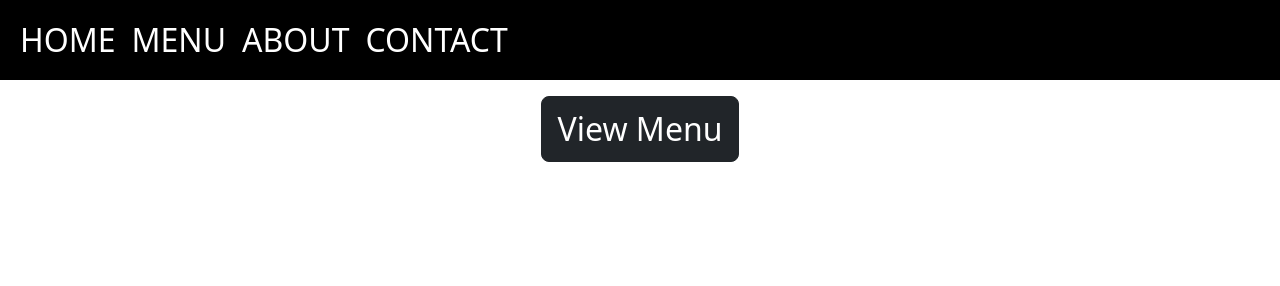
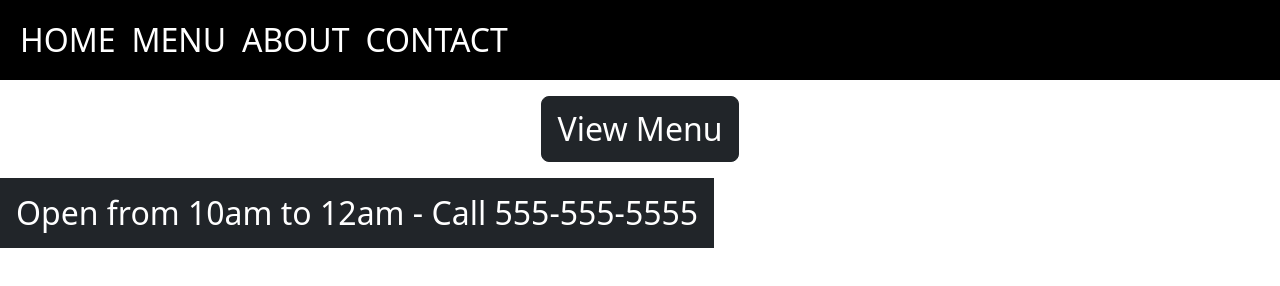
Before and after one commit to AlexLieb83/restaurantSite, a plain HTML site: page index.html in a window 1280 px wide. Drawn offline with nearby package versions, Linux system fonts and the light colour scheme; a web font is replaced by a local one.

Commit message:
html done

```diff
--- a/index.html
+++ b/index.html
@@ -56,7 +56,11 @@
           >
         </p>
       </div>
-      <div></div>
+      <div class="d-flex justify-content-start">
+        <span class="bg-dark text-white p-3 h2"
+          >Open from 10am to 12am - Call 555-555-5555</span
+        >
+      </div>
     </header>
   </body>
 </html>
```
Also changed, not shown: assets/pizza-bg.jpg (added).
